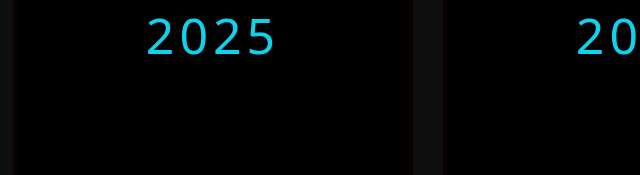
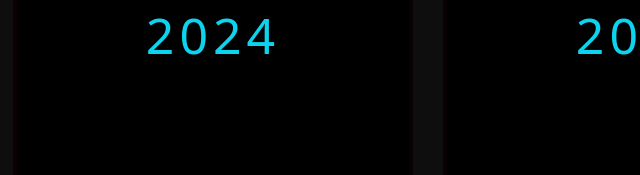
Before and after one commit to Sabbirn/new-year, a plain HTML site: page index.html in a window 1280 px wide. Shown: the part 302-477 px from the top of the page, 197-837 px from the left. Drawn offline with nearby package versions, Linux system fonts and the light colour scheme.

Commit message:
Update index.html

```diff
--- a/index.html
+++ b/index.html
@@ -14,7 +14,7 @@
                 <div class="contant">
                     <h1>Happy</h1>
                     <h2>New Year</h2>
-                    <h3>2025</h3>
+                    <h3>2024</h3>
                 </div>
             </div>
 
```
